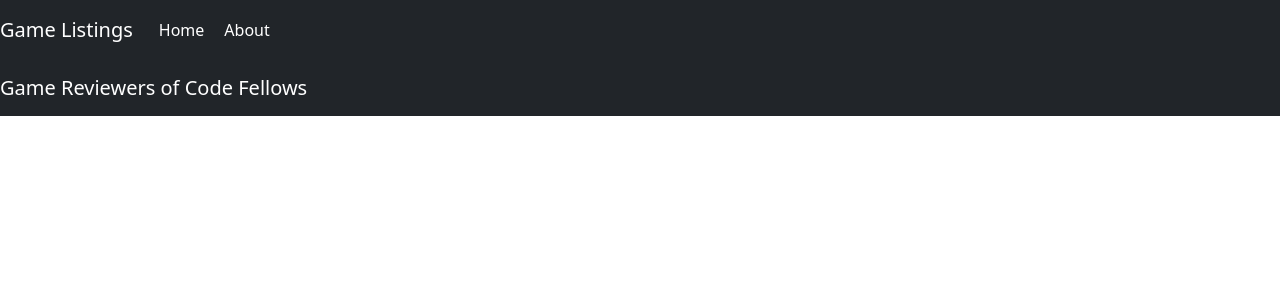
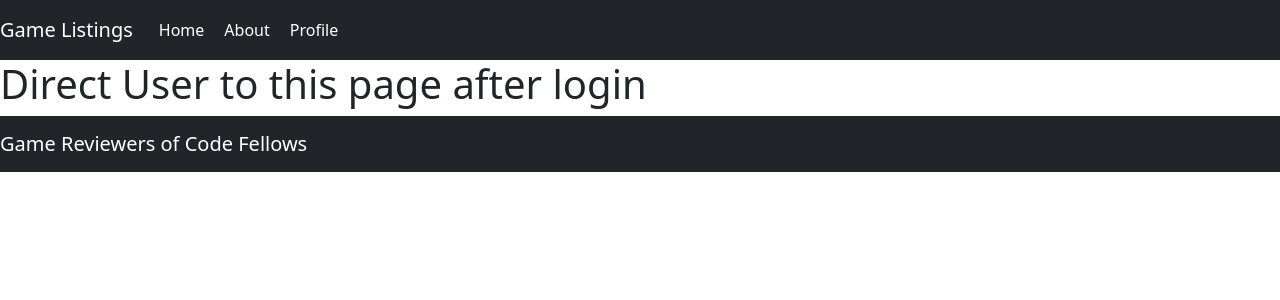
Before and after one commit to 301d97-SuperStarGroup/Review-Site-FrontEnd, a React (Create React App) app: page /profile in a window 1280 px wide. Shown: the top 300 px of the page. Built offline with nearby package versions, Linux system fonts and the light colour scheme.

Commit message:
working on profile page for auth0

```diff
--- a/src/App.js
+++ b/src/App.js
@@ -4,6 +4,7 @@
 import Footer from './Footer.js';
 import GamePage from './pages/GamePage.js';
 import About from './pages/About.js';
+import UserProfile from './UserProfile';
 
 import {
   BrowserRouter as Router,
@@ -37,6 +38,11 @@
               element={<About />}
             >
             </Route>
+            <Route
+              exact path="/profile"
+              element={<UserProfile />}
+            >
+            </Route>
           </Routes>
           <Footer />
         </Router>
--- a/src/Header.js
+++ b/src/Header.js
@@ -11,6 +11,7 @@
         <Navbar.Brand>Game Listings</Navbar.Brand>
         <NavItem><Link to="/games" className="nav-link">Home</Link></NavItem>
         <NavItem><Link to="/about" className="nav-link">About</Link></NavItem>
+        <NavItem><Link to="/profile" className="nav-link">Profile</Link></NavItem>
       </Navbar>
     );
   }
--- /dev/null
+++ b/src/UserProfile.js
@@ -0,0 +1,13 @@
+import React from "react";
+
+class UserProfile extends React.Component{
+  render(){
+    return(
+      <>
+      <h1>Direct User to this page after login</h1>
+      </>
+    )
+  }
+}
+
+export default UserProfile;
--- a/src/pages/About.js
+++ b/src/pages/About.js
@@ -29,7 +29,7 @@
         </Card>
 
         <Card style={{ width: '25rem' }}>
-          <Card.Img variant="top" src="./imgs/Reece-Alpaca.jpg" />
+          <Card.Img variant="top" src="src/imgs/Reece-Alpaca.jpg" />
           <Card.Body>
             <Card.Title>Reece Renninger</Card.Title>
             <Card.Text>
```
